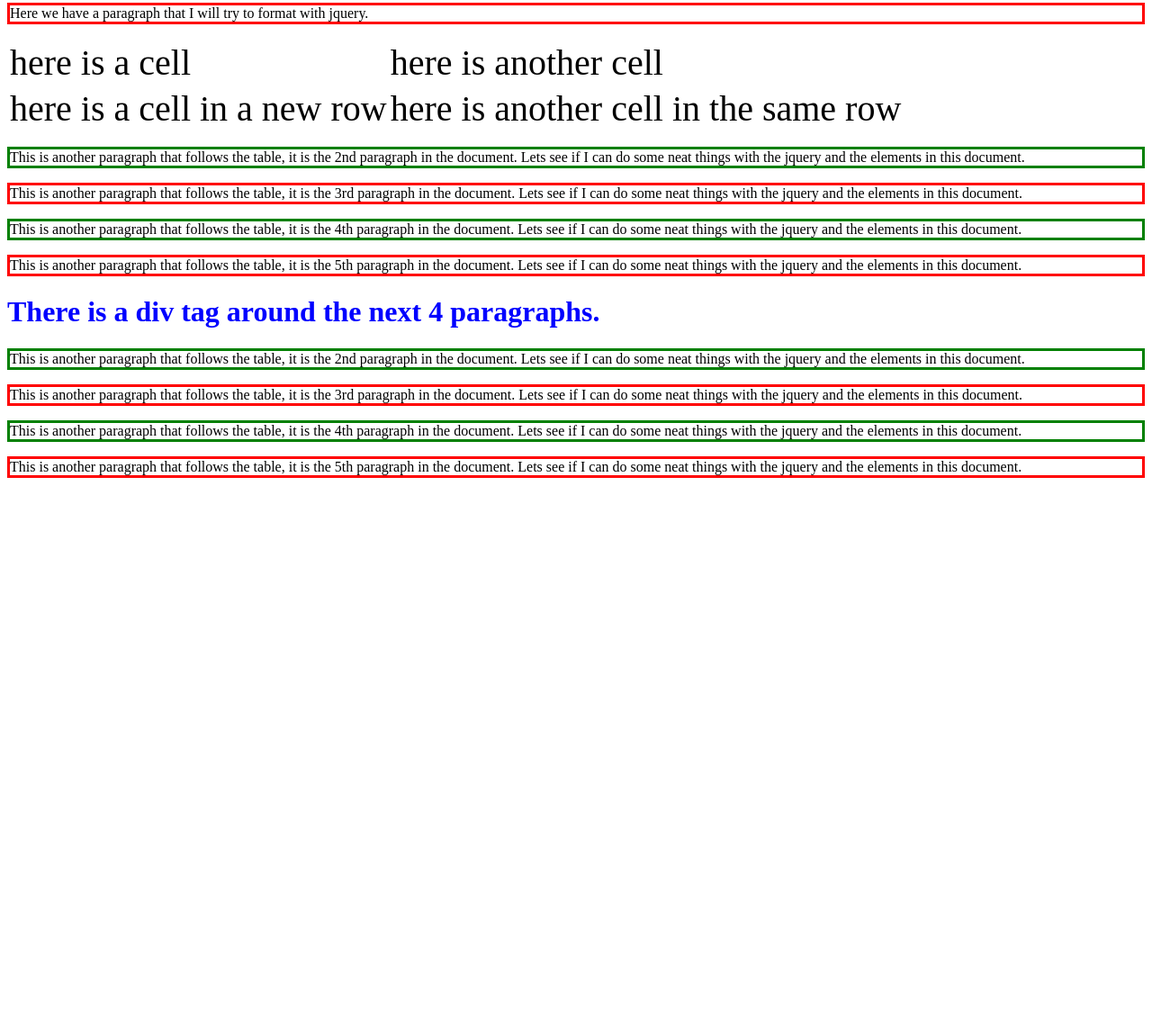
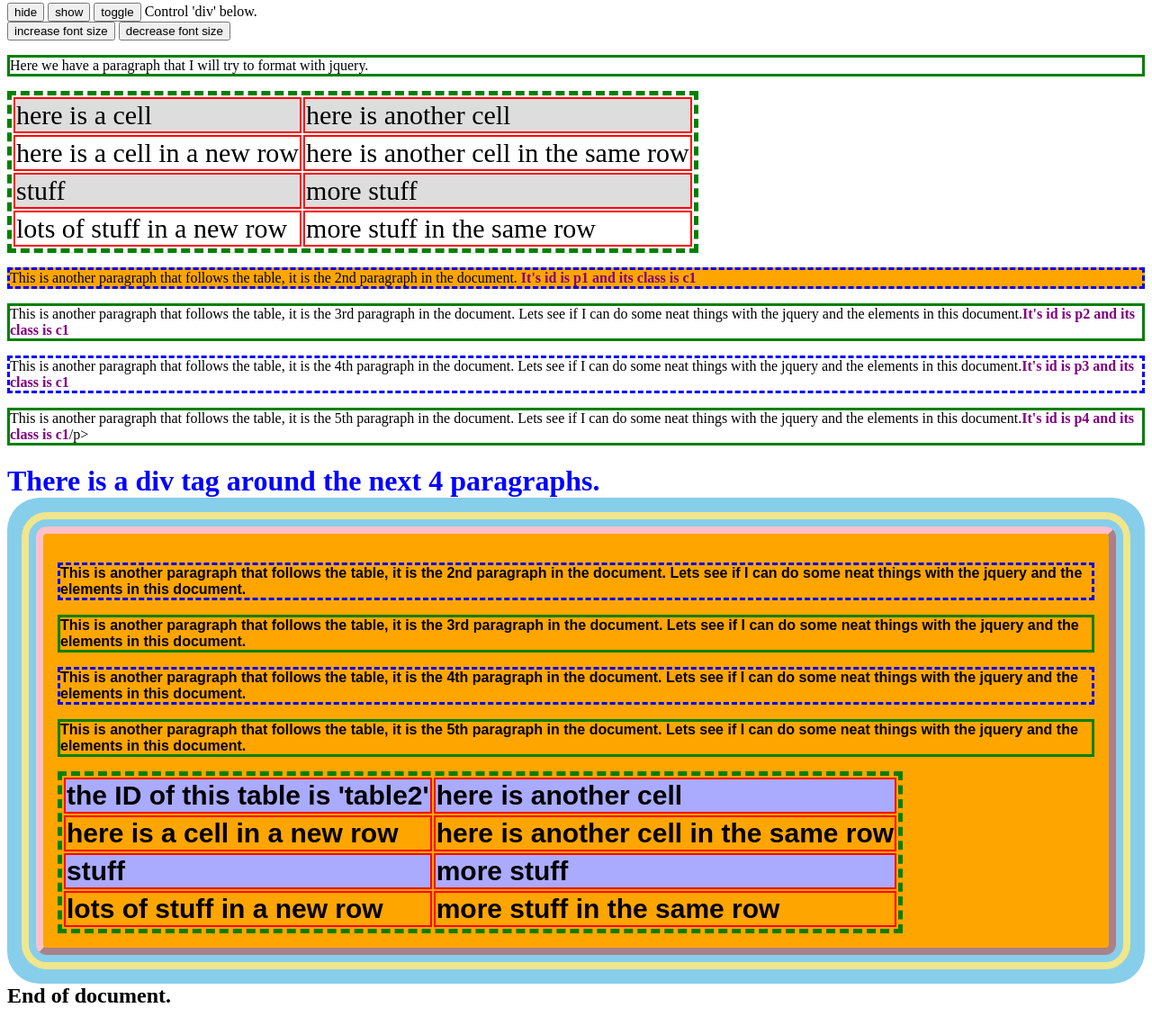
Before and after one commit to jrathje/myjquery, a plain HTML site: page index.html in a window 1280 px wide. Shown: the part 77-1217 px from the top of the page at 90% size. Before the commit the page ends 800 px from the top, so only its background shows below. Drawn offline with Linux system fonts and the light colour scheme.

Commit message:
Added some features and styles  Changes to be committed: 	modified:   index.html 	modified:   style.css

```diff
--- a/index.html
+++ b/index.html
@@ -6,17 +6,53 @@
 	<script type="text/javascript" src="src/jquery-3.3.1.js"></script>
 	<script type="text/javascript">
 		$("document").ready(function() {
-			$("p:even").css("border", "3px solid red");
-			$("p:odd").css("border", "3px solid green");
-			$("td").css("font-size", "40px");
+			//$("p").css("border", "3px solid red");
+			$("p:even").css("border", "3px solid green");
+			$("p:odd").css("border", "3px dashed blue");
+			$("td").css("font-size", "30px");
+			$("span").css("font-weight", "bolder").css("color","purple");
+			$("#table1 tr:even").css("background-color","#dddddd");
+			$("#table2 tr:even").css("background-color","#aaaaff");
+			alert("hello");
+			$("#hidebutton").click(function(){
+				$("#d1").hide();
+			});
+			$("#showbutton").click(function(){
+				$("#d1").show();
+			});
+			$("#toggle").click(function(){
+				if ($("#d1").is(":visible")){
+					//$("#d1").hide();
+					$("#d1").fadeOut("slow");
+					}
+				else{
+					//$("#d1").show();
+					$("#d1").fadeIn("slow");
+					}
+			});
+			$("#increase").click(function(){
+				$("td").animate({fontSize:'+=5px'},100);
+			});
+			$("#decrease").click(function(){
+				$("td").animate({fontSize:'-=5px'},100);
+			});
+
 		});
+
 	</script>
 </head>
 
 <body>
 	<h1> This is a test of using jquery for the first time.</h1>
+		<input type="button" id="hidebutton" value="hide" />
+		<input type="button" id="showbutton" value="show" />
+		<input type="button" id="toggle" value="toggle" />
+		Control 'div' below.<br>
+		<input type="button" id="increase" value="increase font size" />
+		<input type="button" id="decrease" value="decrease font size" />
+
 	<p> Here we have a paragraph that I will try to format with jquery.</p>
-	<table>
+	<table id="table1">
 		<tr>
 			<td> here is a cell</td>
 			<td> here is another cell</td>
@@ -25,21 +61,28 @@
 			<td> here is a cell in a new row</td>
 			<td> here is another cell in the same row</td>
 		</tr>
+		<tr>
+			<td> stuff</td>
+			<td> more stuff</td>
+		</tr>
+		<tr>
+			<td> lots of stuff in a new row</td>
+			<td> more stuff  in the same row</td>
+		</tr>
 	</table>
-	<p> This is another paragraph that follows the table, it is the 2nd paragraph
+	<p id="p1" class="c1"> This is another paragraph that follows the table, it is the 2nd paragraph
+	in the document. <span class="s1">It's id is p1 and its class is c1</span></p>
+	<p id="p2"> This is another paragraph that follows the table, it is the 3rd paragraph
 	in the document. Lets see if I can do some neat things with the jquery and the
-	elements in this document.</p>
-	<p> This is another paragraph that follows the table, it is the 3rd paragraph
+	elements in this document.<span class="s1">It's id is p2 and its class is c1</span></p>
+	<p id="p3"> This is another paragraph that follows the table, it is the 4th paragraph
 	in the document. Lets see if I can do some neat things with the jquery and the
-	elements in this document.</p>
-	<p> This is another paragraph that follows the table, it is the 4th paragraph
+	elements in this document.<span class="s1">It's id is p3 and its class is c1</span></p>
+	<p id="p4"> This is another paragraph that follows the table, it is the 5th paragraph
 	in the document. Lets see if I can do some neat things with the jquery and the
-	elements in this document.</p>
-	<p> This is another paragraph that follows the table, it is the 5th paragraph
-	in the document. Lets see if I can do some neat things with the jquery and the
-	elements in this document.</p>
+	elements in this document.<span class="s1">It's id is p4 and its class is c1</span>/p>
 	<h1> There is a div tag around the next 4 paragraphs.</h1>
-	<div class="c1">
+	<div id="d1" class="c1">
 			<p> This is another paragraph that follows the table, it is the 2nd paragraph
 			in the document. Lets see if I can do some neat things with the jquery and the
 			elements in this document.</p>
@@ -52,6 +95,25 @@
 			<p> This is another paragraph that follows the table, it is the 5th paragraph
 			in the document. Lets see if I can do some neat things with the jquery and the
 			elements in this document.</p>
+		<table id="table2">
+		<tr>
+			<td> the ID of this table is 'table2'</td>
+			<td> here is another cell</td>
+		</tr>
+		<tr>
+			<td> here is a cell in a new row</td>
+			<td> here is another cell in the same row</td>
+		</tr>
+		<tr>
+			<td> stuff</td>
+			<td> more stuff</td>
+		</tr>
+		<tr>
+			<td> lots of stuff in a new row</td>
+			<td> more stuff  in the same row</td>
+		</tr>
+	</table>
 	</div>
+<h2> End of document.</h2>
 </body>
 </html>
--- a/style.css
+++ b/style.css
@@ -1,3 +1,21 @@
 h1	{
 		color: blue
 }
+table{
+		border: 5px dashed green
+}
+td	{
+		border: 2px solid red
+}
+.c1	{
+		background-color:orange
+}
+div {
+  border: 0.5rem outset pink;
+  outline: 0.5rem solid khaki;
+  box-shadow: 0 0 0 2rem skyblue;
+  border-radius: 12px;
+  font: bold 1rem sans-serif;
+  margin: 2rem;
+  padding: 1rem;
+  outline-offset: 0.5rem;
```
